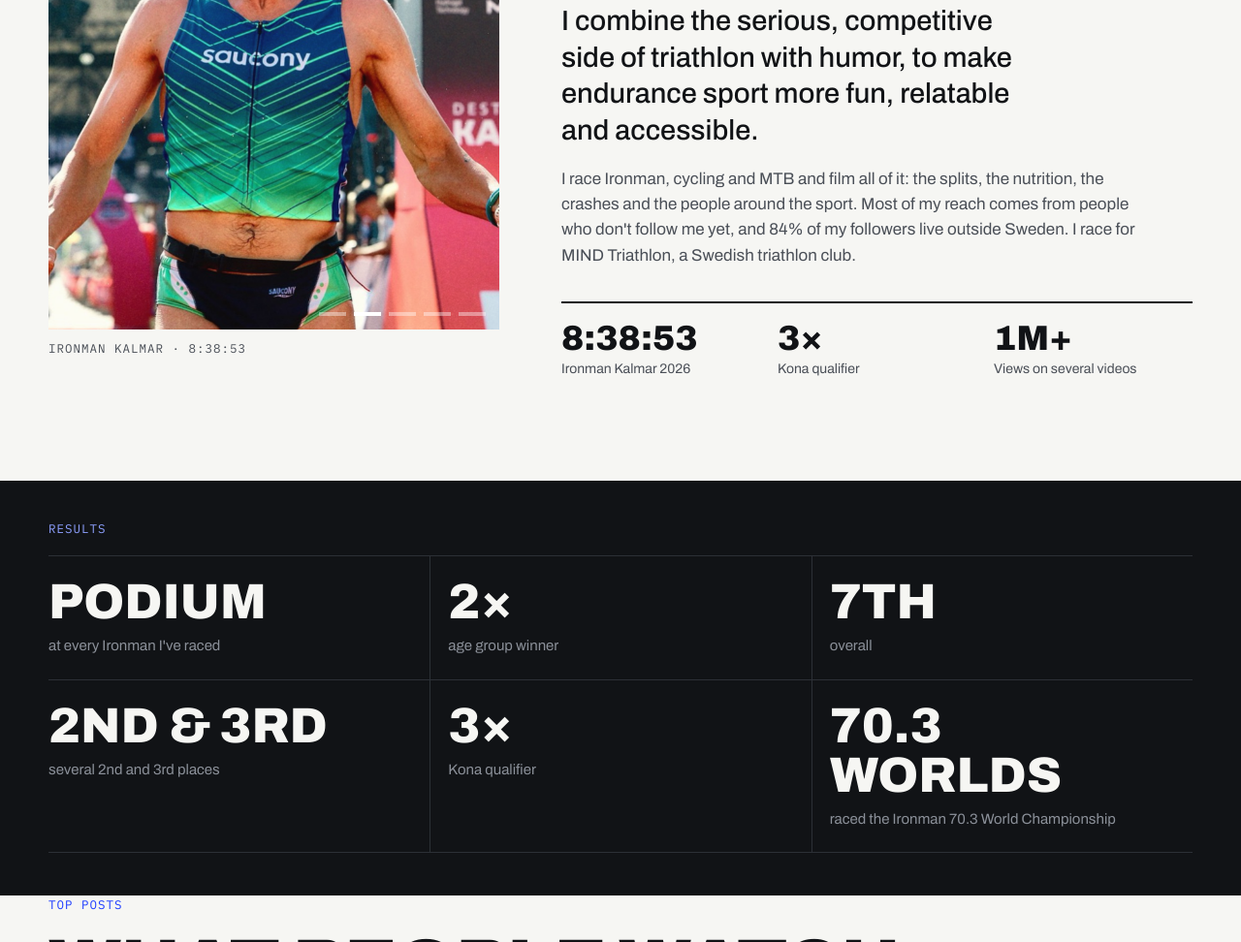
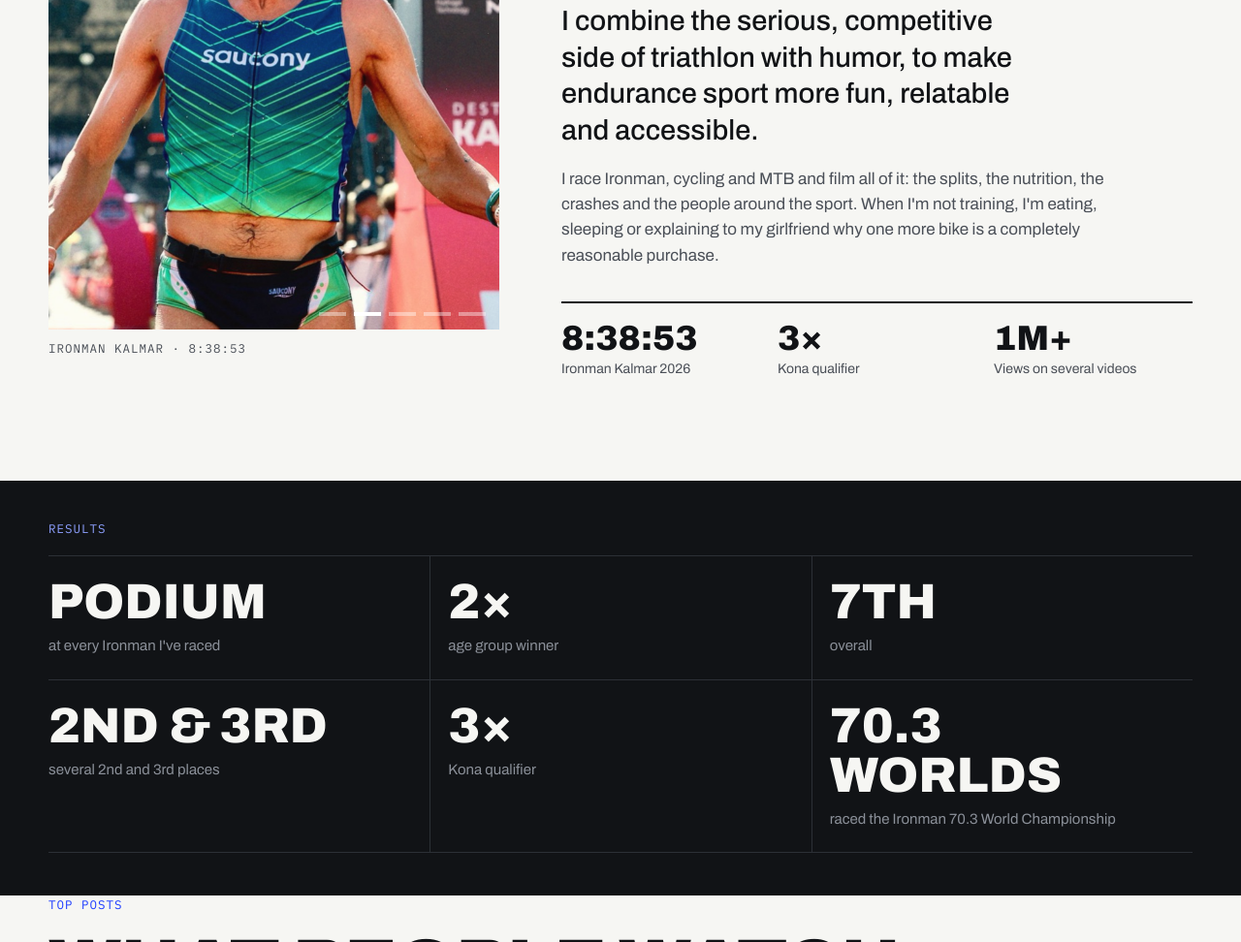
Before and after one commit to eliaslundberggg/eliaslundberg.com, a plain HTML site: page index.html in a window 1280 px wide. Shown: the part 1263-2235 px from the top of the page at 97% size. Drawn offline with Linux system fonts and the light colour scheme.

```diff
--- a/index.html
+++ b/index.html
@@ -265,7 +265,7 @@ footer{padding-block:28px 40px;color:var(--ink-2);display:flex;justify-content:s
         <span class="eyebrow mono">About</span>
         <h2>Race fast.<br>Tell it straight.</h2>
         <p class="lede">I combine the serious, competitive side of triathlon with humor, to make endurance sport more fun, relatable and accessible.</p>
-        <p style="margin-top:18px;color:var(--ink-2)">I race Ironman, cycling and MTB and film all of it: the splits, the nutrition, the crashes and the people around the sport. Most of my reach comes from people who don't follow me yet, and 84% of my followers live outside Sweden. I race for MIND Triathlon, a Swedish triathlon club.</p>
+        <p style="margin-top:18px;color:var(--ink-2)">I race Ironman, cycling and MTB and film all of it: the splits, the nutrition, the crashes and the people around the sport. When I'm not training, I'm eating, sleeping or explaining to my girlfriend why one more bike is a completely reasonable purchase.</p>
         <div class="facts">
           <div><b class="num">8:38:53</b><span>Ironman Kalmar 2026</span></div>
           <div><b class="num">3×</b><span>Kona qualifier</span></div>
```
